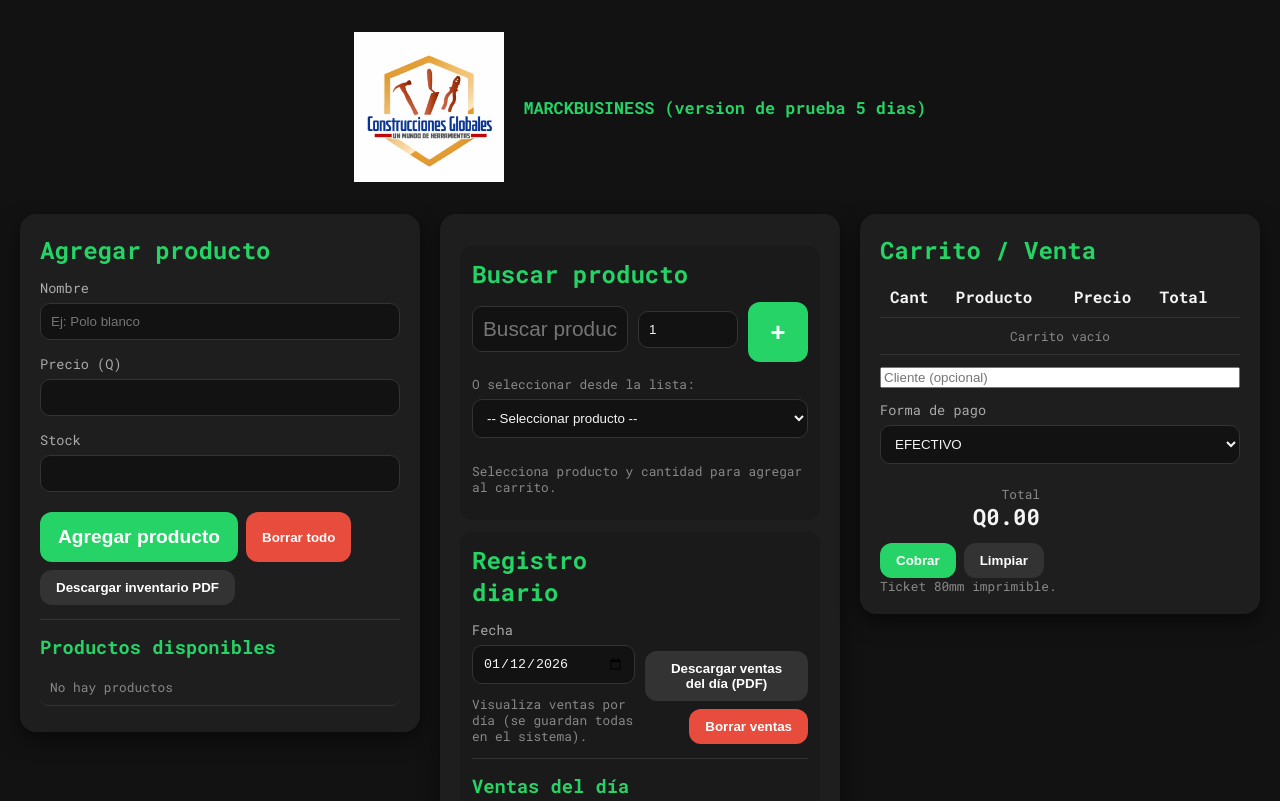
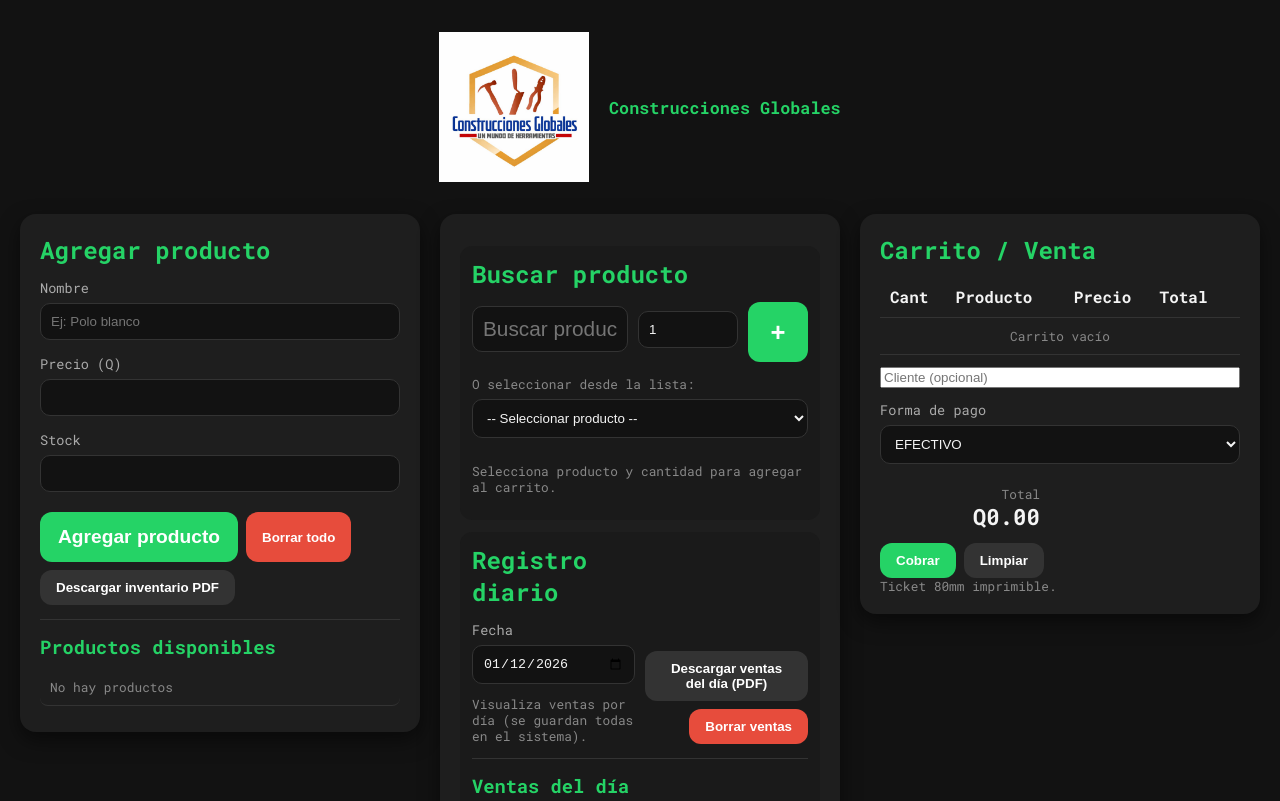
Before and after one commit to MARCKBUSSISNES/CONTSTRUCCIONES_GLOBALES, a plain HTML site: page index.html in a window 1280 px wide. Shown: the top 801 px of the page. Drawn offline with nearby package versions, Linux system fonts and the light colour scheme.

Commit message:
Update index.html

```diff
--- a/index.html
+++ b/index.html
@@ -114,7 +114,7 @@ hr{border:none;border-top:1px solid #333;margin:14px 0;}
 
 <div class="logo-header">
   <img src="LOGO1.png" alt="Logo del sistema">
-  <span class="logo-name">MARCKBUSINESS (version de prueba 5 dias)</span>
+  <span class="logo-name">Construcciones Globales</span>
 </div>
 
 <div class="wrap">
```
